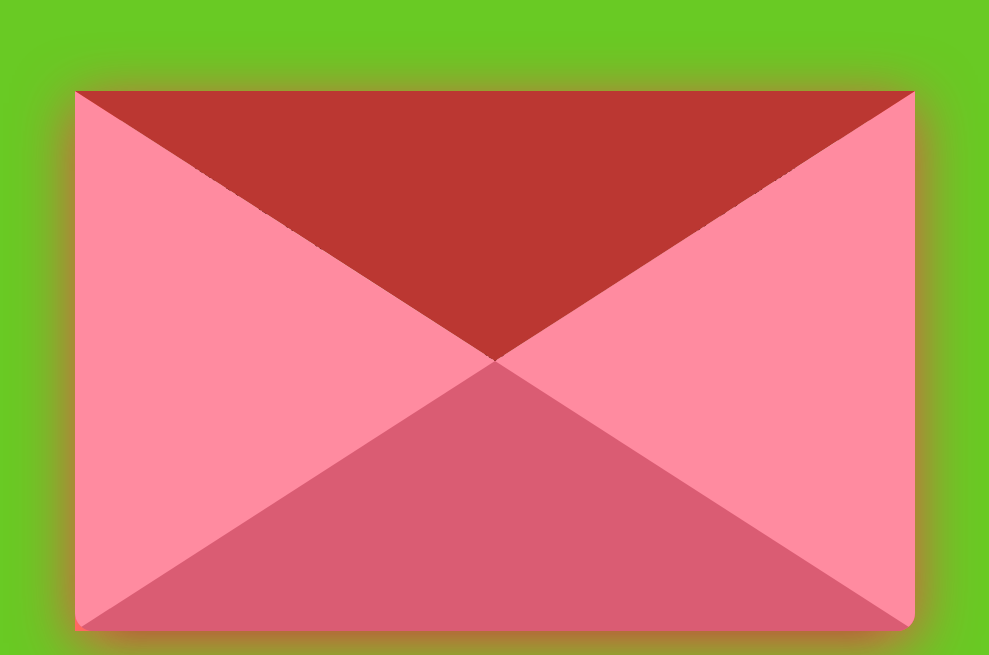
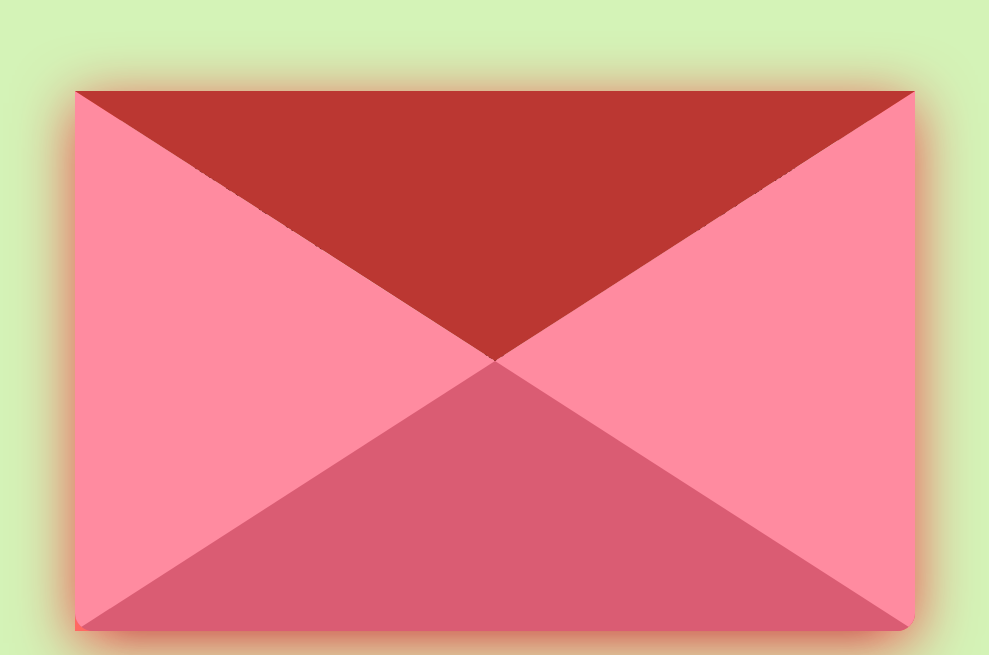
Before and after one commit to Lynx3124/valen-for-babu, a plain HTML site: page index.html in a window 1280 px wide. Shown: the part 145-800 px from the top of the page, without its empty margins (145-1134 px from the left). Drawn offline with nearby package versions, Linux system fonts and the light colour scheme.

Commit message:
Update index.css

```diff
--- a/index.css
+++ b/index.css
@@ -1,5 +1,5 @@
 body {
-    background-color: #69ca24;
+    background-color: #d4f3b7;
 }
 
 .envelope-wrapper {
```
